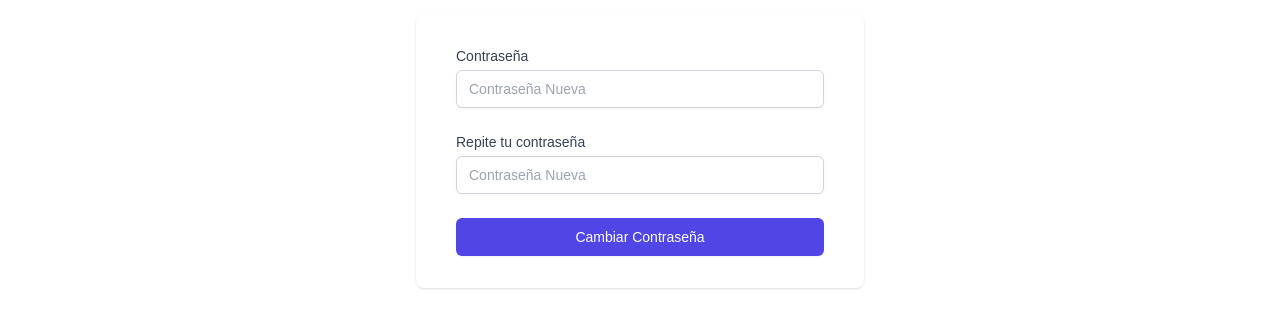
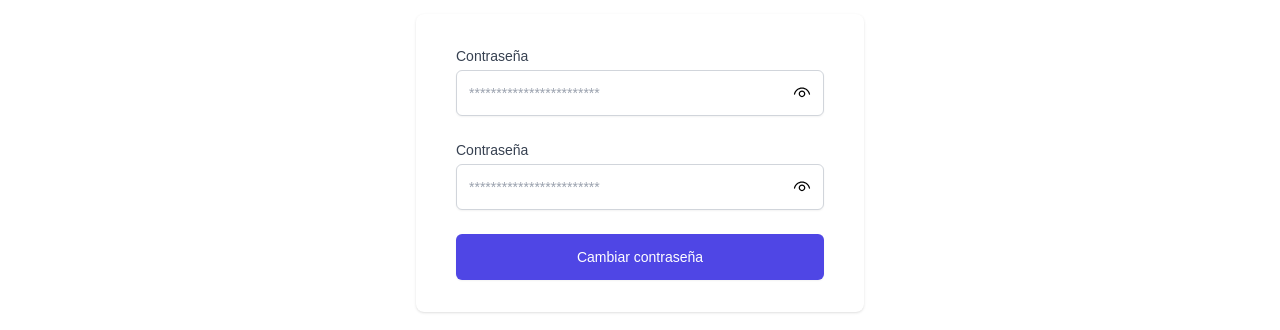
Before and after one commit to AlexYisus/TiendaFrontend, a React (Create React App) app: page /password/reset/confirm/1/1 in a window 1280 px wide. Shown: the part 222-552 px from the top of the page. Built offline with nearby package versions, Linux system fonts and the light colour scheme; no server answers.

Commit message:
cambios menores 29

```diff
--- a/src/containers/auth/ResetPasswordConfirm.js
+++ b/src/containers/auth/ResetPasswordConfirm.js
@@ -4,17 +4,20 @@ import { Link } from 'react-router-dom'
 import {connect} from 'react-redux'
 import { reset_password_confirm } from '../../redux/actions/auth'
 import {Navigate, useParams} from 'react-router'
-const ResetPasswordConfirm = ({
-  reset_password_confirm,
-  loading
-}) => {
+import { PiSpinner } from "react-icons/pi";
+import { toast } from 'sonner'
+import { VscEye, VscEyeClosed } from "react-icons/vsc";
+
+function ResetPasswordConfirm({ResetPasswordConfirm, loading}){
+  const [showPassword, setShowPassword] = useState(false);
+  useEffect(()=>{
+    window.scrollTo(0, 0);
+
+  }, []);
+
   const params = useParams()
 
   const [requestSent, setRequestSent] = useState(false);
-
-  useEffect(() => {
-    window.scrollTo(0,0)
-  }, [])
 
   const [formData, setFormData] = useState({
     new_password: '',
@@ -37,6 +40,9 @@ const ResetPasswordConfirm = ({
     if (new_password === re_new_password)
       setRequestSent(true);
   }
+  const togglePasswordVisibility = () => {
+    setShowPassword(!showPassword);
+  };
 
   if (requestSent && !loading)
         return <Navigate to='/' />;
@@ -58,51 +64,63 @@ const ResetPasswordConfirm = ({
           <div className="bg-white py-8 px-4 shadow sm:rounded-lg sm:px-10">
             <form onSubmit={e=>onSubmit(e)} className="space-y-6">
             <div>
-                <label htmlFor="email" className="block text-sm font-medium text-gray-700">
+                  <label
+                    htmlFor="new_password"
+                    className="block text-sm font-medium text-gray-700"
+                  >
                     Contraseña
                   </label>
-                <div className="mt-1">
+                  <div className="mt-1 relative">
                     <input
                       name="new_password"
                       value={new_password}
-                    onChange={e=>onChange(e)}
-                    type="password"
-                    placeholder="Contraseña Nueva"
+                      onChange={e => onChange(e)}
+                      type={showPassword ? "" : "password"}
+                      placeholder="************************"
                       required
-                    className="appearance-none block w-full px-3 py-2 border border-gray-300 rounded-md shadow-sm placeholder-gray-400 focus:outline-none focus:ring-indigo-500 focus:border-indigo-500 sm:text-sm"
+                      className="appearance-none block w-full px-3 py-3 border border-gray-300 rounded-md shadow-sm placeholder-gray-400 focus:outline-none focus:ring-indigo-500 focus:border-indigo-500 sm:text-sm"
                     />
+                    <button type="button" onClick={togglePasswordVisibility} className="ml-2 text-xl absolute right-3 top-1/2 -translate-y-1/2">
+                      {showPassword ? <VscEyeClosed /> : <VscEye />}
+                    </button>
                   </div>
                 </div>
               <div>
-                <label htmlFor="email" className="block text-sm font-medium text-gray-700">
-                  Repite tu contraseña
+                  <label
+                    htmlFor="re_new_password"
+                    className="block text-sm font-medium text-gray-700"
+                  >
+                    Contraseña
                   </label>
-                <div className="mt-1">
+                  <div className="mt-1 relative">
                     <input
                       name="re_new_password"
                       value={re_new_password}
-                    onChange={e=>onChange(e)}
-                    type="password"
-                    placeholder="Contraseña Nueva"
+                      onChange={e => onChange(e)}
+                      type={showPassword ? "text" : "password"}
+                      placeholder="************************"
                       required
-                    className="appearance-none block w-full px-3 py-2 border border-gray-300 rounded-md shadow-sm placeholder-gray-400 focus:outline-none focus:ring-indigo-500 focus:border-indigo-500 sm:text-sm"
+                      className="appearance-none block w-full px-3 py-3 border border-gray-300 rounded-md shadow-sm placeholder-gray-400 focus:outline-none focus:ring-indigo-500 focus:border-indigo-500 sm:text-sm"
                     />
+                    <button type="button" onClick={togglePasswordVisibility} className="ml-2 text-xl absolute right-3 top-1/2 -translate-y-1/2">
+                      {showPassword ? <VscEyeClosed /> : <VscEye />}
+                    </button>
                   </div>
                 </div>
 
               <div>
-                {loading ?
-                <button
-                className="w-full flex justify-center py-2 px-4 border border-transparent rounded-md shadow-sm text-sm font-medium text-white bg-indigo-600 hover:bg-indigo-700 focus:outline-none focus:ring-2 focus:ring-offset-2 focus:ring-indigo-500"
-              >
-
-              </button>:
+              {loading ? (
+                    <button className="w-full flex justify-center py-3 px-4 border border-transparent rounded-md shadow-sm text-sm font-medium text-white bg-indigo-600 hover:bg-indigo-700 focus:outline-none focus:ring-2 focus:ring-offset-2 focus:ring-indigo-500 cursor-not-allowed" disabled>
+                      <PiSpinner className="text-2xl animate-spin" />
+                    </button>
+                  ) : (
                     <button
                       type="submit"
-              className="w-full flex justify-center py-2 px-4 border border-transparent rounded-md shadow-sm text-sm font-medium text-white bg-indigo-600 hover:bg-indigo-700 focus:outline-none focus:ring-2 focus:ring-offset-2 focus:ring-indigo-500"
+                      className="w-full flex justify-center py-3 px-4 border border-transparent rounded-md shadow-sm text-sm font-medium text-white bg-indigo-600 hover:bg-indigo-700 focus:outline-none focus:ring-2 focus:ring-offset-2 focus:ring-indigo-500"
                     >
-              Cambiar Contraseña
-            </button>}
+                      Cambiar contraseña
+                    </button>
+                  )}
               </div>
             </form>
           </div>
@@ -111,6 +129,12 @@ const ResetPasswordConfirm = ({
     </Layout>
   )
 }
+
+
+
+
+
+
 const mapStateToProps = state => ({
   loading: state.Auth.loading
 })
```
Also changed, not shown: src/containers/auth/Signup.js (+2 -16 lines). Lines whose indentation alone changed are shown as unchanged.
